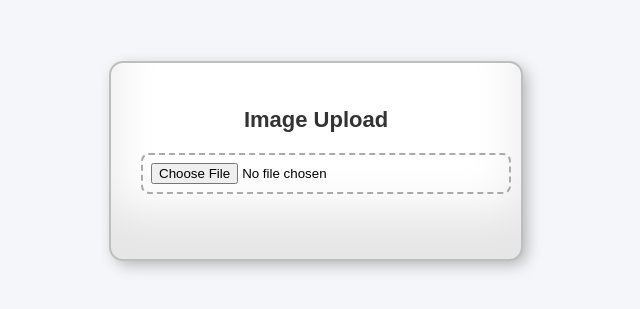
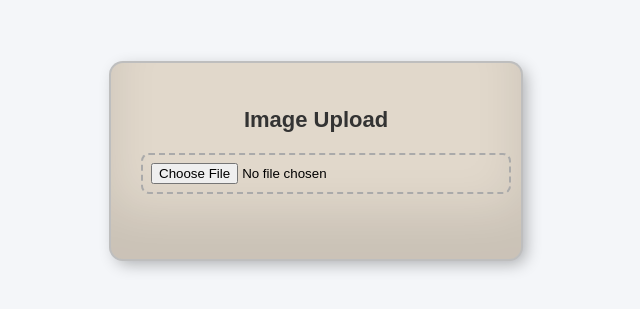
Before and after one commit to amsufi121/Image-Previewer, a plain HTML site: page index.html in a window 1280 px wide. Shown: the part 239-548 px from the top of the page, without its empty margins (324-964 px from the left). Drawn offline with Linux system fonts and the light colour scheme.

Commit message:
i have change the BG color

```diff
--- a/style.css
+++ b/style.css
@@ -13,7 +13,7 @@ body {
 }
 
 .container {
-  background: #ffffff;
+  background: #e1d8cb;
   padding: 30px;
   border-radius: 12px;
   /* box-shadow: 0px 8px 20px rgba(0, 0, 0, 0.1); */
```
